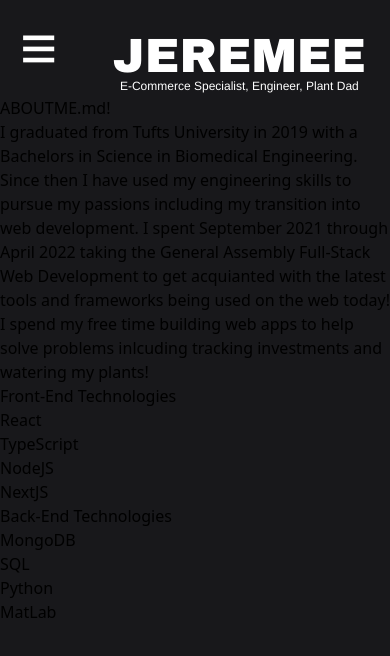
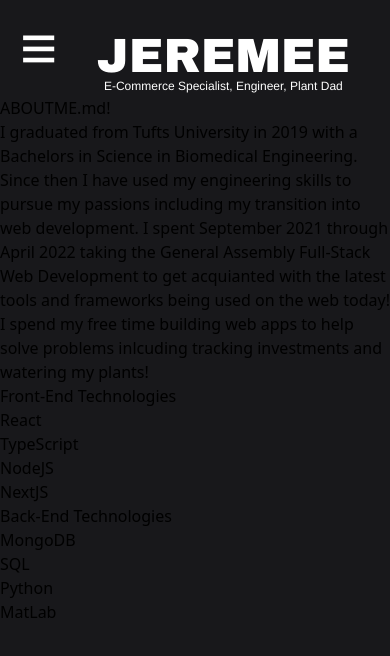
Before and after one commit to JLB2137/personal-site, a Next.js app: page /about in a window 390 px wide. Shown: the top 656 px of the page. Built offline with nearby package versions, Linux system fonts and the light colour scheme.

Commit message:
moved border to push away with name

```diff
--- a/components/nav.tsx
+++ b/components/nav.tsx
@@ -62,7 +62,7 @@ const Nav = (props: Props) => {
                         </div>
                     </motion.div>
                 </div>
-                <div className="grid justify-end align-middle text-white sm:col-span-5 sm:mr-1" >
+                <div className="grid justify-end align-middle text-white sm:col-span-5 sm:mr-5" >
                     <div className='grid w-max align-middle'>
                         <Link href="/">
                             <a id="name" className='text-6xl font-name sm:text-5xl sm:w-fit sm:h-fit sm:-mb-4 sm:mx-auto'>JEREMEE</a>
```
